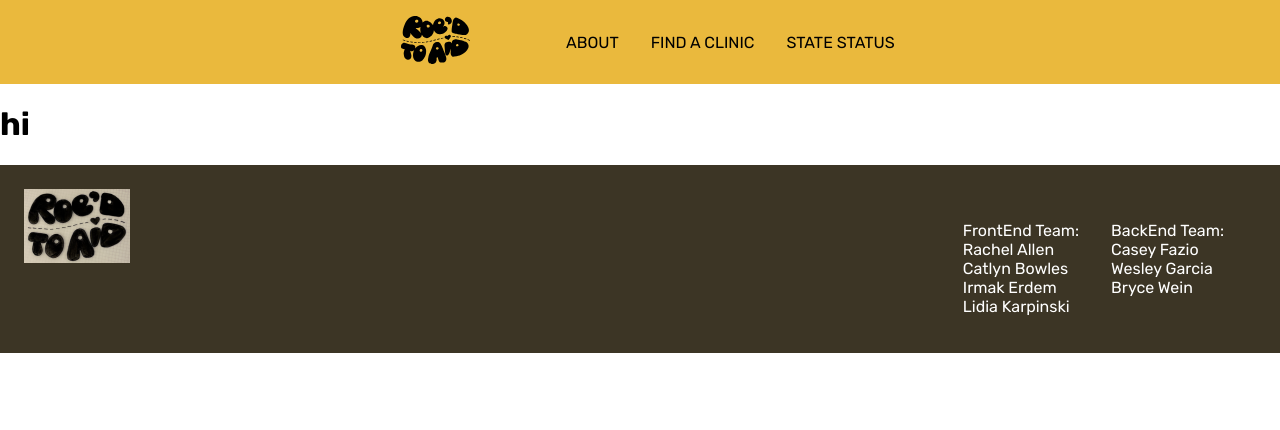
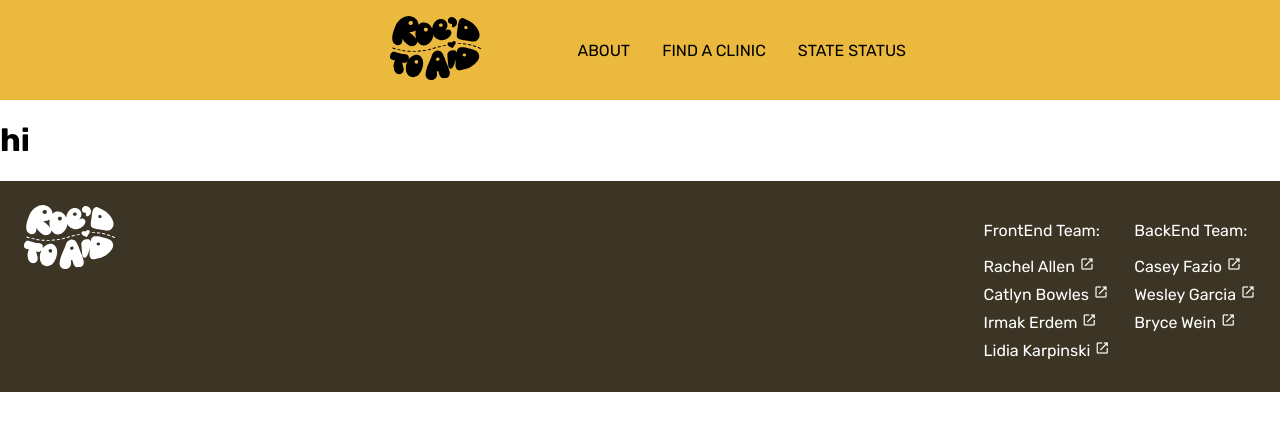
Before and after one commit to Roe-dToAid/roed_to_aid_fe, a React (Create React App) app: page / in a window 1280 px wide. Shown: the top 430 px of the page. Built offline with nearby package versions, Linux system fonts and the light colour scheme.

Commit message:
working on nav/footer flexbox

```diff
--- a/public/index.html
+++ b/public/index.html
@@ -14,6 +14,10 @@
     <link
       href="https://fonts.googleapis.com/css2?family=Rubik:wght@400;700&display=swap"
       rel="stylesheet"
+    />
+    <link
+      rel="stylesheet"
+      href="https://fonts.googleapis.com/css2?family=Material+Symbols+Outlined:opsz,wght,FILL,GRAD@20..48,100..700,0..1,-50..200"
     />
     <link rel="apple-touch-icon" href="%PUBLIC_URL%/logo192.png" />
     <!--
--- a/src/Components/Footer/Footer.js
+++ b/src/Components/Footer/Footer.js
@@ -1,23 +1,73 @@
 import React from "react";
 import "./Footer.scss";
-import logo from "./../../assets/Roe'dToAidLogo.png";
+import logo from "./../../assets/roed-to-aid-logo.svg";
 
 const Footer = () => {
   return (
     <footer className="footer">
-      <div className="footer-logo-container">
-        <div className="footer-img-container">
-          <img src={logo} alt="logo" className="logo-img"></img>
+      <img src={logo} alt="logo" className="logo-img"></img>
+      <div className="team-container">
+        <div className="fe-container">
+          <p>FrontEnd Team:</p>
+          <a
+            href="https://github.com/Rallen13/"
+            target="blank"
+            data-cy="git-hub-link-rachel"
+          >
+            Rachel Allen
+            <span className="material-symbols-outlined">open_in_new</span>
+          </a>
+          <a
+            href="https://github.com/catlynbowles"
+            target="blank"
+            data-cy="git-hub-link-catlyn"
+          >
+            Catlyn Bowles
+            <span className="material-symbols-outlined">open_in_new</span>
+          </a>
+          <a
+            href="https://github.com/irmakerdem"
+            target="blank"
+            data-cy="git-hub-link-irmak"
+          >
+            Irmak Erdem
+            <span className="material-symbols-outlined">open_in_new</span>
+          </a>
+          <a
+            href="https://github.com/lkarpins"
+            target="blank"
+            data-cy="git-hub-link-lidia"
+          >
+            Lidia Karpinski
+            <span className="material-symbols-outlined">open_in_new</span>
+          </a>
         </div>
-        <div className="team-container">
-          <div className="fe-container">
-            FrontEnd Team: <br /> Rachel Allen <br />
-            Catlyn Bowles <br /> Irmak Erdem <br /> Lidia Karpinski
-          </div>
-          <div className="be-container">
-            BackEnd Team: <br /> Casey Fazio <br /> Wesley Garcia <br />
+        <div className="be-container">
+          <p>BackEnd Team:</p>
+          <a
+            href="https://github.com/casefaz"
+            target="blank"
+            data-cy="git-hub-link-casey"
+          >
+            Casey Fazio
+            <span className="material-symbols-outlined">open_in_new</span>
+          </a>
+          <a
+            href="https://github.com/wesatt"
+            target="blank"
+            data-cy="git-hub-link-wesley"
+          >
+            Wesley Garcia
+            <span className="material-symbols-outlined">open_in_new</span>
+          </a>
+          <a
+            href="https://github.com/bwbolt"
+            target="blank"
+            data-cy="git-hub-link-bryce"
+          >
             Bryce Wein
-          </div>
+            <span className="material-symbols-outlined">open_in_new</span>
+          </a>
         </div>
       </div>
     </footer>
--- a/src/Components/Footer/Footer.scss
+++ b/src/Components/Footer/Footer.scss
@@ -1,9 +1,16 @@
-.footer-logo-container {
+.footer {
   background-color: #3c3525;
   padding: 1.5rem;
   display: flex;
   flex-direction: row;
   justify-content: space-between;
+  flex-wrap: wrap;
+
+  .logo-img {
+    height: 4rem;
+    filter: invert(1);
+    margin-right: 1.5rem;
+  }
 }
 
 .team-container {
@@ -12,8 +19,17 @@
   justify-content: flex-end;
   align-items: baseline;
   color: #ffffff;
+  gap: 1.5rem;
+
+  a {
+    text-decoration: none;
+    color: #ffffff;
+    display: block;
+    margin-bottom: .5rem;
+
+    span {
+      font-size: 1rem;
+      padding-left: 0.25rem;
+    }
+  }
 }
-
-.be-container {
-    margin: 2rem;
-}
--- a/src/Components/NavBar/NavBar.js
+++ b/src/Components/NavBar/NavBar.js
@@ -7,9 +7,7 @@ const NavBar = () => {
   return (
     <nav className="nav-container">
       <Link to="/" className="logo-link">
-        <div className="logo-container">
-          <img src={logo} alt="logo" className="logo-img"></img>
-        </div>
+        <img src={logo} alt="logo" className="logo-img"></img>
       </Link>
       <div className="nav-tabs-container">
         <Link to="/about" className="nav-tabs">
--- a/src/Components/NavBar/NavBar.scss
+++ b/src/Components/NavBar/NavBar.scss
@@ -1,6 +1,6 @@
 .nav-container {
   background-color: #eab93d;
-  gap: 0.5rem 5rem;
+  gap: 0 5rem;
   text-decoration: none;
   display: flex;
   flex-direction: row;
@@ -8,12 +8,9 @@
   align-items: center;
   flex-wrap: wrap;
   align-content: center;
-}
-
-.logo-container {
-  padding: 1rem;
   img {
-    height: 3rem;
+    margin: 1rem;
+    height: 4rem;
   }
 }
 
```
